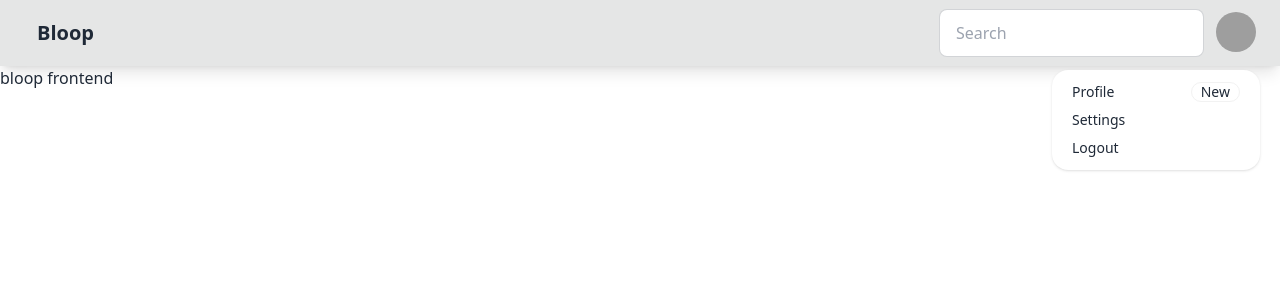
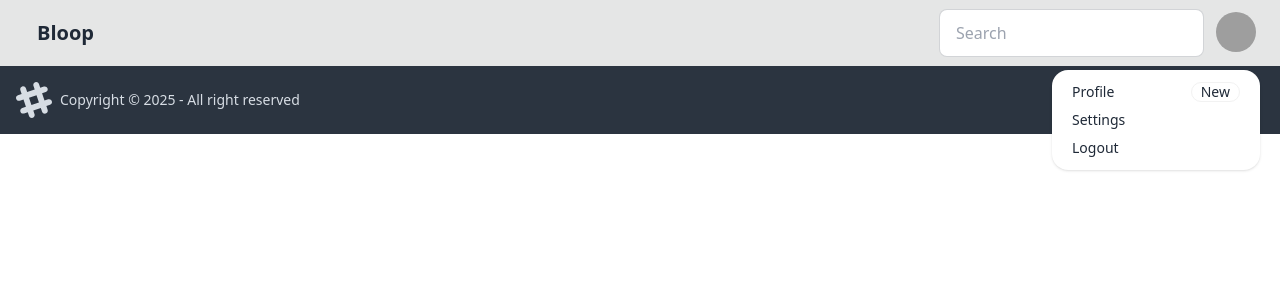
Before and after one commit to abhijeetgaur-dev/bloop-frontend, a React (Vite) app: page / in a window 1280 px wide. Both pictures are taken after a click on the button 1236 px from the left and 32 px from the top of the page. Shown: the top 300 px of the page. Built offline with nearby package versions, Linux system fonts and the light colour scheme; grey boxes are pictures that could not be loaded.

Commit message:
Routing and sub-routes impemented

```diff
--- a/package.json
+++ b/package.json
@@ -11,7 +11,8 @@
   },
   "dependencies": {
     "react": "^19.0.0",
-    "react-dom": "^19.0.0"
+    "react-dom": "^19.0.0",
+    "react-router-dom": "^7.2.0"
   },
   "devDependencies": {
     "@eslint/js": "^9.19.0",
--- a/src/App.jsx
+++ b/src/App.jsx
@@ -1,41 +1,24 @@
+import { BrowserRouter, Routes, Route } from "react-router-dom"
+import NavBar from "./NavBar"
+import Login from "./Login"
+import Body from "./Body"
 
 function App() {
 
 
   return (
     <>
-      <div className="navbar bg-base-300 px-5 shadow-lg">
-        <div className="flex-1">
-          <a className="btn btn-ghost text-xl">Bloop</a>
-        </div>
-        <div className="flex-none gap-2">
-          <div className="form-control">
-            <input type="text" placeholder="Search" className="input input-bordered w-24 md:w-auto" />
-          </div>
-          <div className="dropdown dropdown-end">
-            <div tabIndex={0} role="button" className="btn btn-ghost btn-circle avatar">
-              <div className="w-10 rounded-full">
-                <img
-                  alt="Tailwind CSS Navbar component"
-                  src="https://img.daisyui.com/images/stock/photo-1534528741775-53994a69daeb.webp" />
-              </div>
-            </div>
-            <ul
-              tabIndex={0}
-              className="menu menu-sm dropdown-content bg-base-100 rounded-box z-[1] mt-3 w-52 p-2 shadow">
-              <li>
-                <a className="justify-between">
-                  Profile
-                  <span className="badge">New</span>
-                </a>
-              </li>
-              <li><a>Settings</a></li>
-              <li><a>Logout</a></li>
-            </ul>
-          </div>
-        </div>
-      </div>
-    <h1>bloop frontend</h1>
+      <BrowserRouter basename= "/">
+        <Routes>
+          <Route path="/" element={<Body />}>
+            <Route path="/login" element={<Login/>} />
+            <Route path="/signup" element={<div>HELOOOO from SIGNUP</div>}/>
+
+          </Route>
+        </Routes>
+      </BrowserRouter>
+
+
     </>
   )
 }
--- /dev/null
+++ b/src/Body.jsx
@@ -0,0 +1,15 @@
+import { Outlet } from "react-router-dom"
+import NavBar from "./NavBar"
+import Footer from "./Footer"
+
+const Body = () =>{
+  return (
+    <>
+    <NavBar/>
+    <Outlet />
+    <Footer/>
+    </>
+  )
+}
+
+export default Body;
--- /dev/null
+++ b/src/Footer.jsx
@@ -0,0 +1,59 @@
+
+
+const Footer = () => {
+  return (
+      <footer className="footer bg-neutral text-neutral-content items-center p-4">
+        <aside className="grid-flow-col items-center">
+          <svg
+            width="36"
+            height="36"
+            viewBox="0 0 24 24"
+            xmlns="http://www.w3.org/2000/svg"
+            fillRule="evenodd"
+            clipRule="evenodd"
+            className="fill-current">
+            <path
+              d="M22.672 15.226l-2.432.811.841 2.515c.33 1.019-.209 2.127-1.23 2.456-1.15.325-2.148-.321-2.463-1.226l-.84-2.518-5.013 1.677.84 2.517c.391 1.203-.434 2.542-1.831 2.542-.88 0-1.601-.564-1.86-1.314l-.842-2.516-2.431.809c-1.135.328-2.145-.317-2.463-1.229-.329-1.018.211-2.127 1.231-2.456l2.432-.809-1.621-4.823-2.432.808c-1.355.384-2.558-.59-2.558-1.839 0-.817.509-1.582 1.327-1.846l2.433-.809-.842-2.515c-.33-1.02.211-2.129 1.232-2.458 1.02-.329 2.13.209 2.461 1.229l.842 2.515 5.011-1.677-.839-2.517c-.403-1.238.484-2.553 1.843-2.553.819 0 1.585.509 1.85 1.326l.841 2.517 2.431-.81c1.02-.33 2.131.211 2.461 1.229.332 1.018-.21 2.126-1.23 2.456l-2.433.809 1.622 4.823 2.433-.809c1.242-.401 2.557.484 2.557 1.838 0 .819-.51 1.583-1.328 1.847m-8.992-6.428l-5.01 1.675 1.619 4.828 5.011-1.674-1.62-4.829z"></path>
+          </svg>
+          <p>Copyright © {new Date().getFullYear()} - All right reserved</p>
+        </aside>
+        <nav className="grid-flow-col gap-4 md:place-self-center md:justify-self-end">
+          <a>
+            <svg
+              xmlns="http://www.w3.org/2000/svg"
+              width="24"
+              height="24"
+              viewBox="0 0 24 24"
+              className="fill-current">
+              <path
+                d="M24 4.557c-.883.392-1.832.656-2.828.775 1.017-.609 1.798-1.574 2.165-2.724-.951.564-2.005.974-3.127 1.195-.897-.957-2.178-1.555-3.594-1.555-3.179 0-5.515 2.966-4.797 6.045-4.091-.205-7.719-2.165-10.148-5.144-1.29 2.213-.669 5.108 1.523 6.574-.806-.026-1.566-.247-2.229-.616-.054 2.281 1.581 4.415 3.949 4.89-.693.188-1.452.232-2.224.084.626 1.956 2.444 3.379 4.6 3.419-2.07 1.623-4.678 2.348-7.29 2.04 2.179 1.397 4.768 2.212 7.548 2.212 9.142 0 14.307-7.721 13.995-14.646.962-.695 1.797-1.562 2.457-2.549z"></path>
+            </svg>
+          </a>
+          <a>
+            <svg
+              xmlns="http://www.w3.org/2000/svg"
+              width="24"
+              height="24"
+              viewBox="0 0 24 24"
+              className="fill-current">
+              <path
+                d="M19.615 3.184c-3.604-.246-11.631-.245-15.23 0-3.897.266-4.356 2.62-4.385 8.816.029 6.185.484 8.549 4.385 8.816 3.6.245 11.626.246 15.23 0 3.897-.266 4.356-2.62 4.385-8.816-.029-6.185-.484-8.549-4.385-8.816zm-10.615 12.816v-8l8 3.993-8 4.007z"></path>
+            </svg>
+          </a>
+          <a>
+            <svg
+              xmlns="http://www.w3.org/2000/svg"
+              width="24"
+              height="24"
+              viewBox="0 0 24 24"
+              className="fill-current">
+              <path
+                d="M9 8h-3v4h3v12h5v-12h3.642l.358-4h-4v-1.667c0-.955.192-1.333 1.115-1.333h2.885v-5h-3.808c-3.596 0-5.192 1.583-5.192 4.615v3.385z"></path>
+            </svg>
+          </a>
+        </nav>
+      </footer>
+  )
+}
+
+export default Footer;
--- /dev/null
+++ b/src/Login.jsx
@@ -0,0 +1,7 @@
+const Login = () =>{
+  return (
+    <div>LOGIN PAGE</div>
+  )
+}
+
+export default Login;
--- /dev/null
+++ b/src/NavBar.jsx
@@ -0,0 +1,38 @@
+const NavBar = () => {
+
+  return(
+        <div className="navbar bg-base-300 px-5 shadow-lg">
+          <div className="flex-1">
+            <a className="btn btn-ghost text-xl">Bloop</a>
+          </div>
+          <div className="flex-none gap-2">
+            <div className="form-control">
+              <input type="text" placeholder="Search" className="input input-bordered w-24 md:w-auto" />
+            </div>
+            <div className="dropdown dropdown-end">
+              <div tabIndex={0} role="button" className="btn btn-ghost btn-circle avatar">
+                <div className="w-10 rounded-full">
+                  <img
+                    alt="Tailwind CSS Navbar component"
+                    src="https://img.daisyui.com/images/stock/photo-1534528741775-53994a69daeb.webp" />
+                </div>
+              </div>
+              <ul
+                tabIndex={0}
+                className="menu menu-sm dropdown-content bg-base-100 rounded-box z-[1] mt-3 w-52 p-2 shadow">
+                <li>
+                  <a className="justify-between">
+                    Profile
+                    <span className="badge">New</span>
+                  </a>
+                </li>
+                <li><a>Settings</a></li>
+                <li><a>Logout</a></li>
+              </ul>
+            </div>
+          </div>
+      </div>
+  )
+}
+
+export default NavBar;
```
Also changed, not shown: 1 other file (tests, documents, lock files or other folders).
